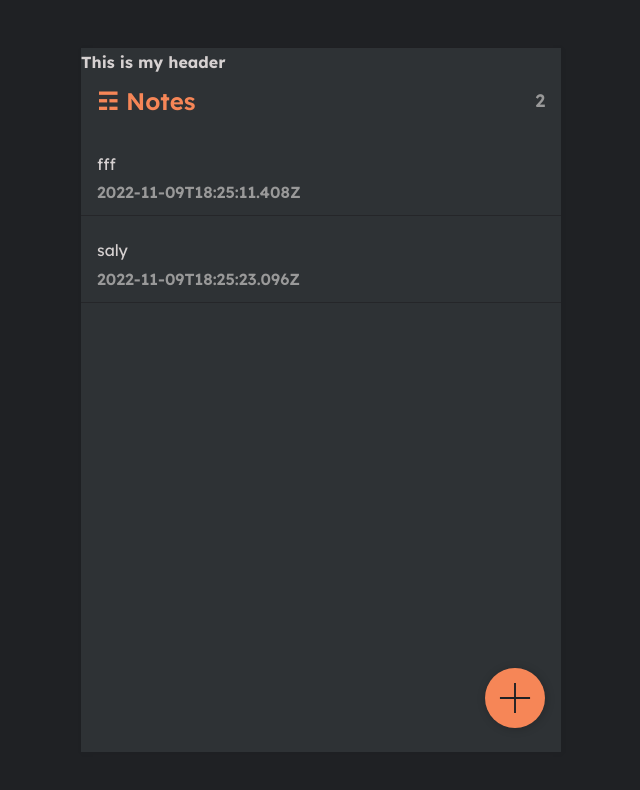
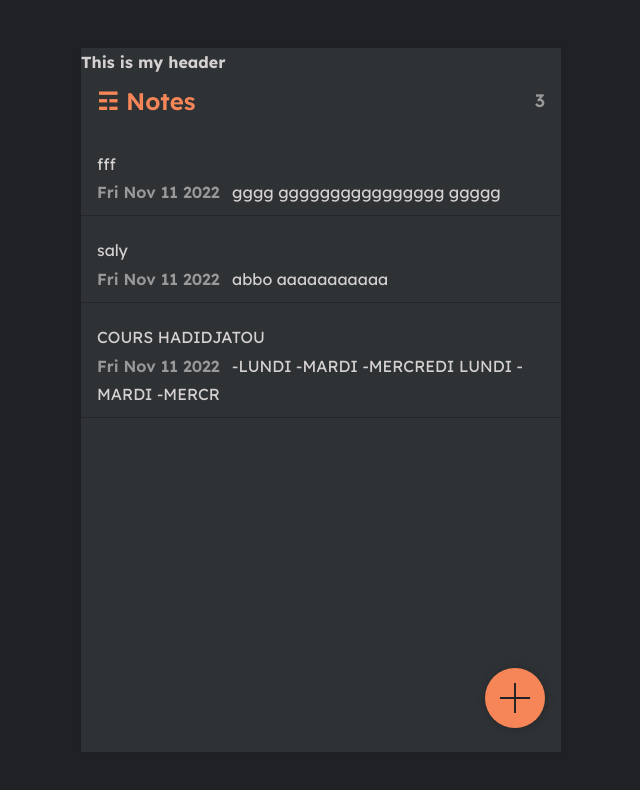
Before and after one commit to elmaroufa/react-notes_app, a React (Create React App) app: page / in a window 1280 px wide. Shown: the top 790 px of the page, without its empty margins (319-959 px from the left). Built offline with nearby package versions, Linux system fonts and the light colour scheme; data requests are answered from the project's data file.

Commit message:
end work app note

```diff
--- a/db.json
+++ b/db.json
@@ -1,14 +1,19 @@
 {
   "notes": [
     {
-      "body": "fff\nfff\nfff\nfff\ngggg\ngggggggggggggggg\nggggg",
-      "updated": "2022-11-09T18:25:11.408Z",
+      "body": "fff\n\ngggg\ngggggggggggggggg\nggggg",
+      "updated": "2022-11-11T13:10:02.683Z",
       "id": 1
     },
     {
-      "body": "saly\nabbo\naaaaaaaaaaa",
-      "updated": "2022-11-09T18:25:23.096Z",
+      "body": "saly\n\nabbo\naaaaaaaaaaa",
+      "updated": "2022-11-11T13:10:16.092Z",
       "id": 2
+    },
+    {
+      "body": "COURS HADIDJATOU\n\n-LUNDI\n-MARDI\n-MERCREDI\nLUNDI\n-MARDI\n-MERCREDI\nLUNDI\n-MARDI\n-MERCREDI\nLUNDI\n-MARDI\n-MERCREDI",
+      "updated": "2022-11-11T13:11:31.054Z",
+      "id": 3
     }
   ]
 }
--- a/src/components/ListItem.js
+++ b/src/components/ListItem.js
@@ -12,11 +12,27 @@ import { Link } from 'react-router-dom';
     return title
 
   }
+  let getDate = (note) => {
+    return new Date(note.updated).toDateString()
+  }
+
+  let getContent = (note) => {
+
+    let title = getTitle(note)
+    let content = note.body.replaceAll('\n',' ')
+    content = content.replaceAll(title, "")
+    if (content.length > 45){
+      return content.slice(0, 45)
+    }else {
+      return content
+    }
+  }
+
   return (
     <Link to={`/note/${note.id}`}>
       <div className="notes-list-item">
     { getTitle(note)}
-    <p><span>{note.updated}</span></p>
+    <p><span>{ getDate(note) }</span>{ getContent(note)}</p>
     </div>
     </Link>
   )
```
